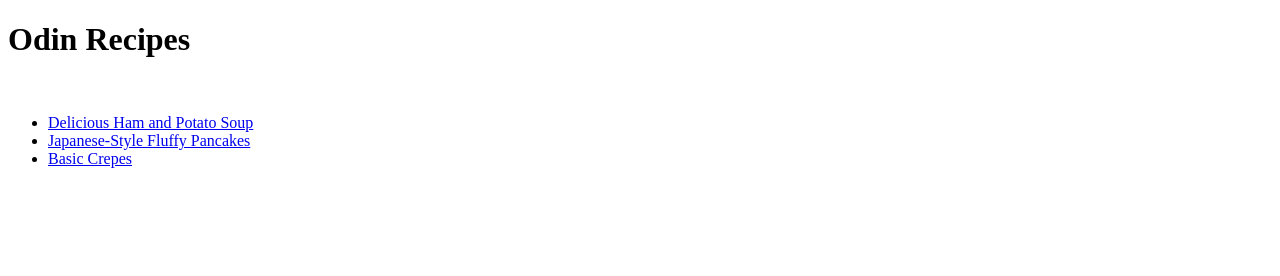
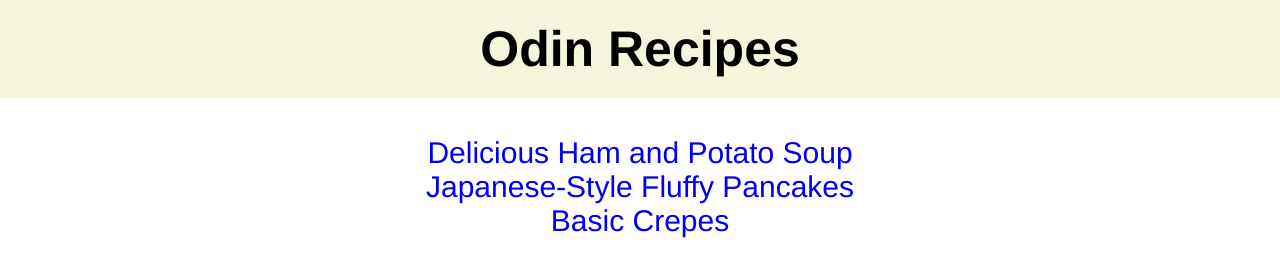
Before and after one commit to Fernisk/odin-recipes, a plain HTML site: page index.html in a window 1280 px wide. Drawn offline with Linux system fonts and the light colour scheme.

Commit message:
added css homepage

```diff
--- /dev/null
+++ b/css/style.css
@@ -0,0 +1,21 @@
+* {
+    font-family: 'Franklin Gothic Medium', 'Arial Narrow', Arial, sans-serif;
+    margin: 0;
+}
+
+.title {
+    padding: 20px;
+    text-align: center;
+    background-color: beige;
+    font-size: 50px;
+}
+ul{
+  list-style-type: none;
+  text-align: center;
+  padding: 20px;
+
+}
+a {
+    text-decoration: none;
+    font-size: 30px;
+}
--- a/index.html
+++ b/index.html
@@ -4,9 +4,10 @@
     <meta charset="UTF-8">
     <meta name="viewport" content="width=device-width, initial-scale=1.0">
     <title>Odin Recipes</title>
+    <link rel="stylesheet" href="./css/style.css">
 </head>
 <body>
-   <h1>Odin Recipes</h1>
+   <h1 class="title">Odin Recipes</h1>
    <br>
    <ul>
         <li><a href="./recipes/soup.html">Delicious Ham and Potato Soup</a></li>
```
